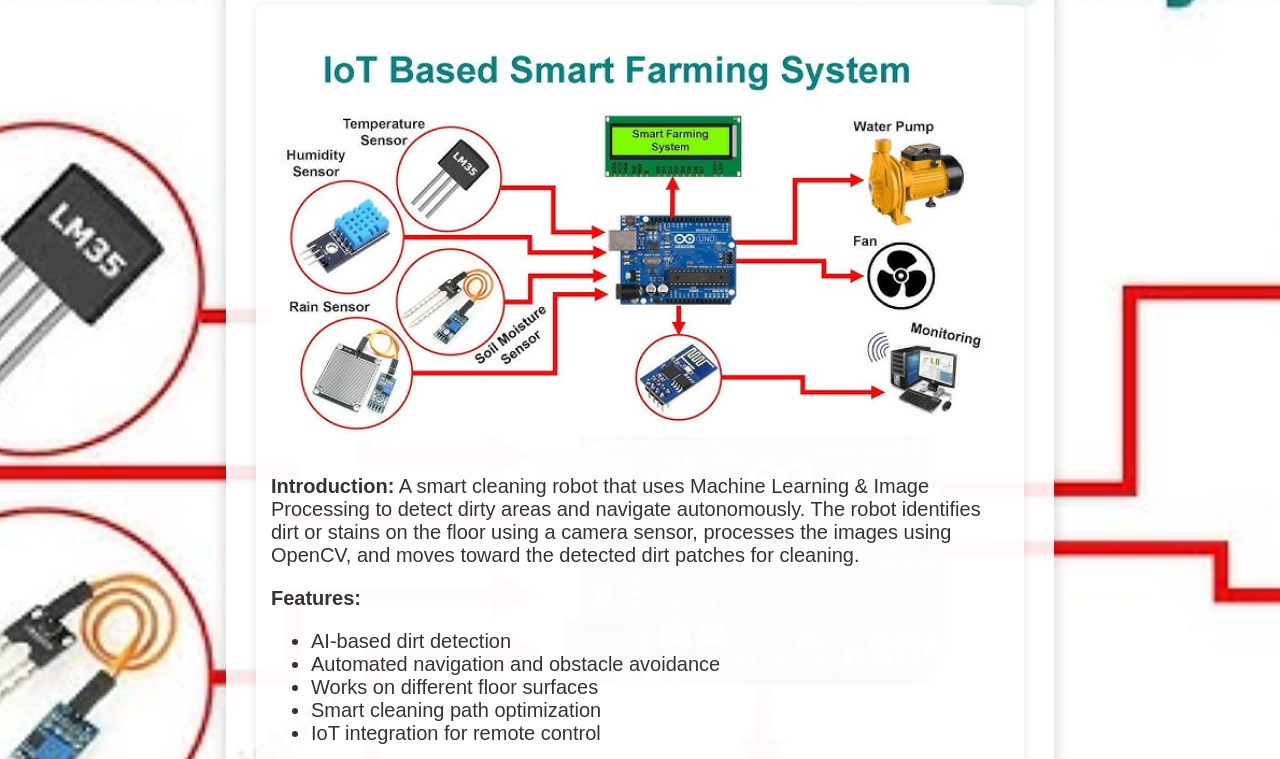
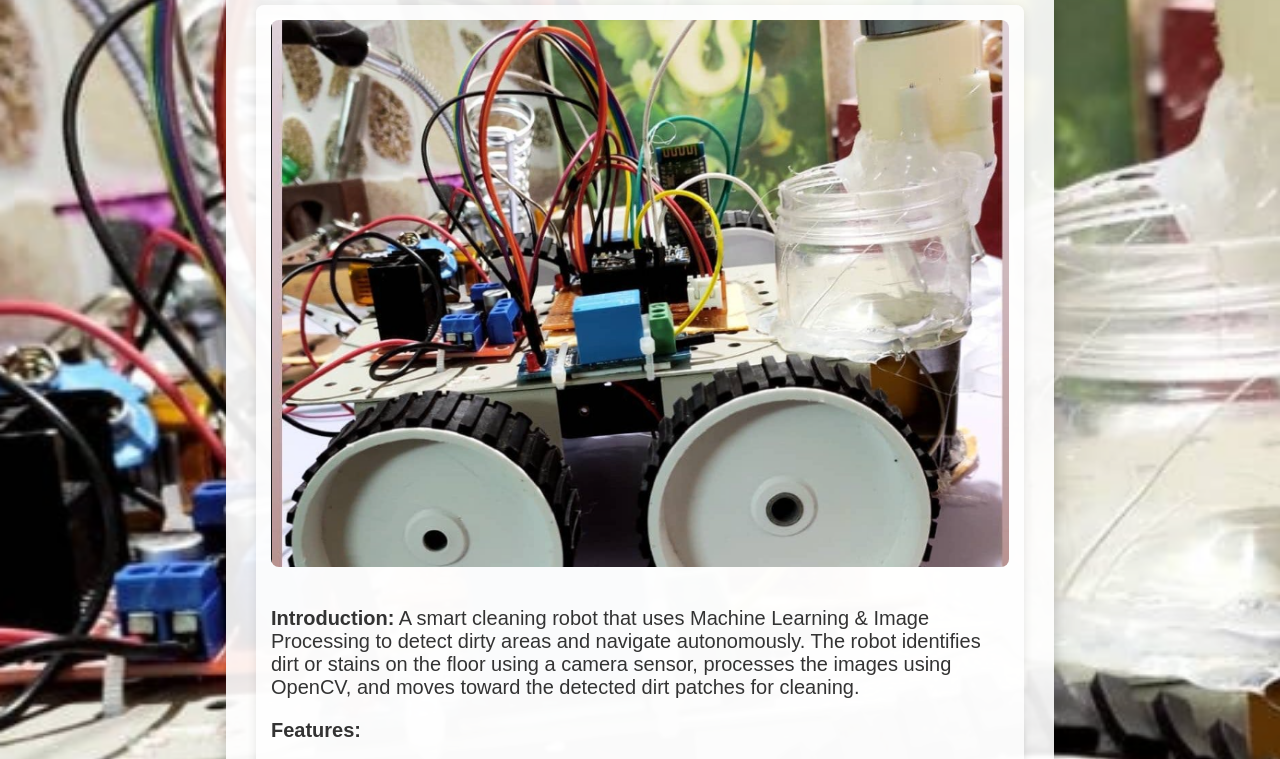
Before and after one commit to omkar1717/HostIOTech, a plain HTML site: page floor_cleaning.html in a window 1280 px wide. Shown: the part 214-973 px from the top of the page. Drawn offline with Linux system fonts and the light colour scheme.

Commit message:
Update floor_cleaning.html

```diff
--- a/floor_cleaning.html
+++ b/floor_cleaning.html
@@ -7,7 +7,7 @@
     <style>
         body {
             font-family: Arial, sans-serif;
-            background: url('smart-agriculture.jpg') no-repeat center center/cover;
+            background: url('floor_robot.png') no-repeat center center/cover;
             color: #333;
             margin: 0;
             display: flex;
@@ -72,7 +72,7 @@
     <div class="container">
         <h1>ML-Powered Floor Cleaning Robot</h1>
         <div class="project-info">
-            <img src="smart-agriculture.jpg" alt="IoT Smart Agriculture System">
+            <img src="floor_robot.png" alt="IoT Smart Agriculture System">
             <p><strong>Introduction:</strong> A smart cleaning robot that uses Machine Learning & Image Processing to detect dirty areas and navigate autonomously. The robot identifies dirt or stains on the floor using a camera sensor, processes the images using OpenCV, and moves toward the detected dirt patches for cleaning.</p>
 
             <p><strong>Features:</strong></p>
```
